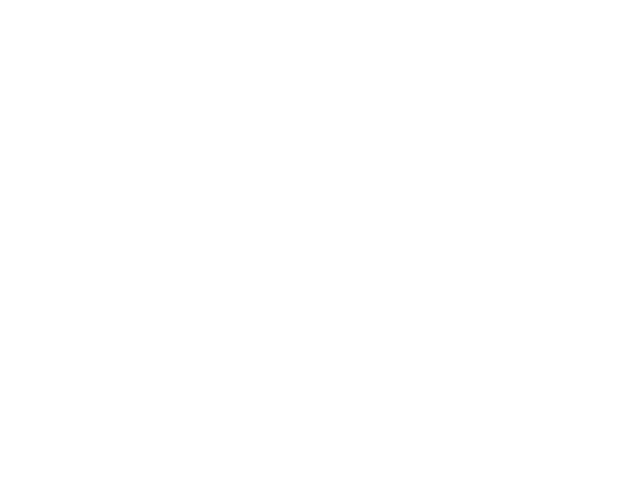
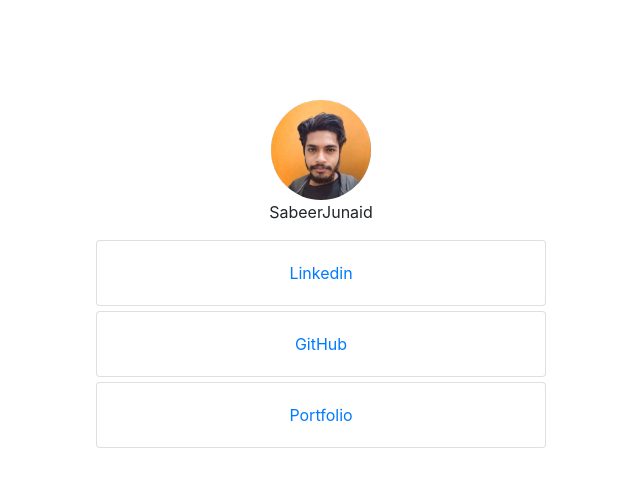
Before and after one commit to Sabeer-Junaid/LinkNest, a website: page index.html in a window 1280 px wide. Shown: the whole page, without its empty margins (319-959 px from the left). Drawn offline with nearby package versions, Linux system fonts and the light colour scheme.

Commit message:
add links

```diff
--- a/index.html
+++ b/index.html
@@ -8,23 +8,61 @@
       content="width=device-width, initial-scale=1, shrink-to-fit=no"
     />
 
-    <!-- Link CSS -->
-
-    <link rel="stylesheet" href="styles.css"/>
-
     <!-- Bootstrap CSS -->
     <link
       rel="stylesheet"
       href="https://stackpath.bootstrapcdn.com/bootstrap/4.3.1/css/bootstrap.min.css"
     />
 
+      <!-- Link CSS -->
+      <link rel="stylesheet" href="styles.css"/>
+
     <title>Link Nest</title>
+
+    <style>
+    body {
+      margin: 100px;
+  }
+</style>
+
   </head>
 
   <body>
-    <div class="container">
+    <center>
+     <img src="assets/logo.jpeg" class="img-fluid" style="width: 100px; border-radius: 50%;">
+     <p>SabeerJunaid</p>
 
-    </div>
+     <div class="card col-lg-5 col-md-3" style="margin-top: 5px;" >
+      <div class="card-body">
+        <a href="#" style="text-decoration: none;">
+          <div class="card-item">
+            Linkedin
+          </div>
+        </a>
+      </div>
+     </div>
+
+     <div class="card col-lg-5 col-md-3" style="margin-top: 5px;" >
+      <div class="card-body">
+        <a href="#" style="text-decoration: none; ">
+          <div class="card-item">
+            GitHub
+          </div>
+        </a>
+      </div>
+     </div>
+
+     <div class="card col-lg-5 col-md-3" style="margin-top: 5px;" >
+      <div class="card-body">
+        <a href="#" style="text-decoration: none;">
+          <div class="card-item">
+            Portfolio
+          </div>
+        </a>
+      </div>
+     </div>
+
+    </center>
 
     <!-- Optional JavaScript -->
     <!-- jQuery first, then Popper.js, then Bootstrap JS -->
```
